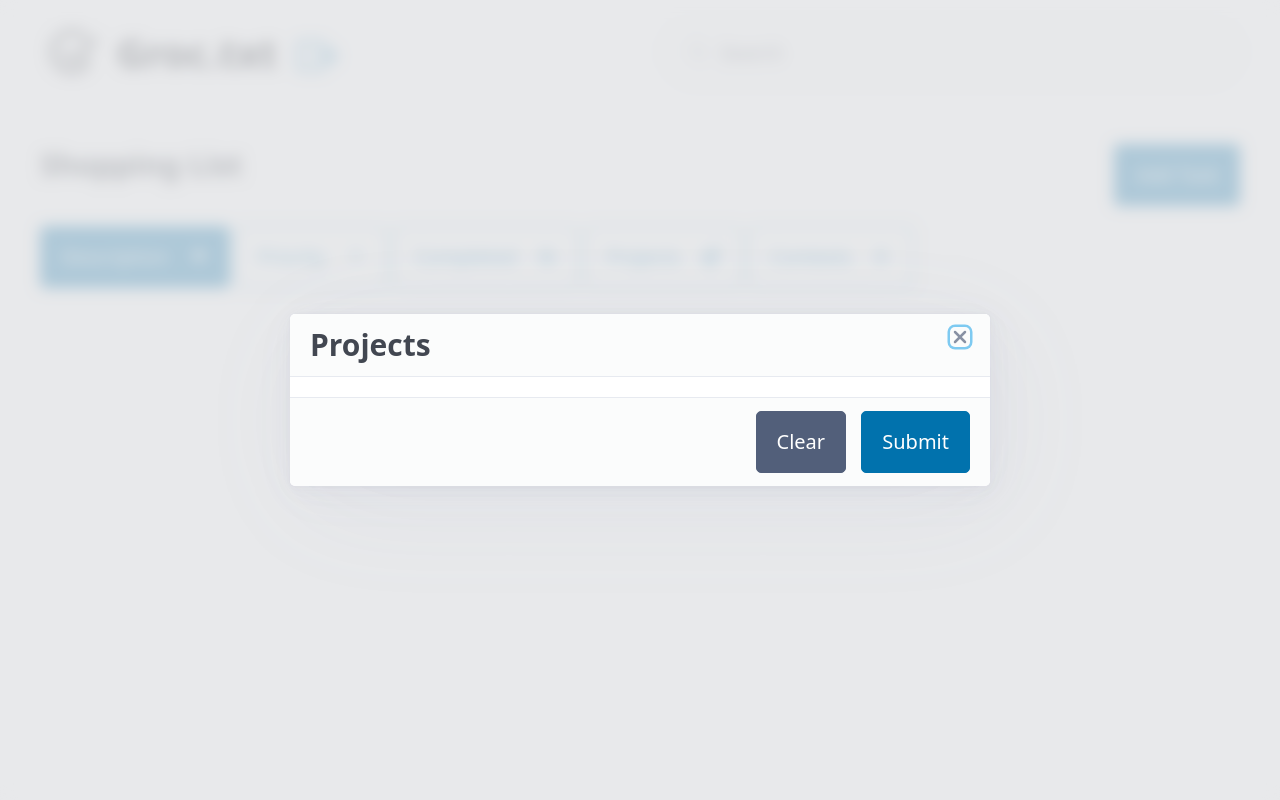
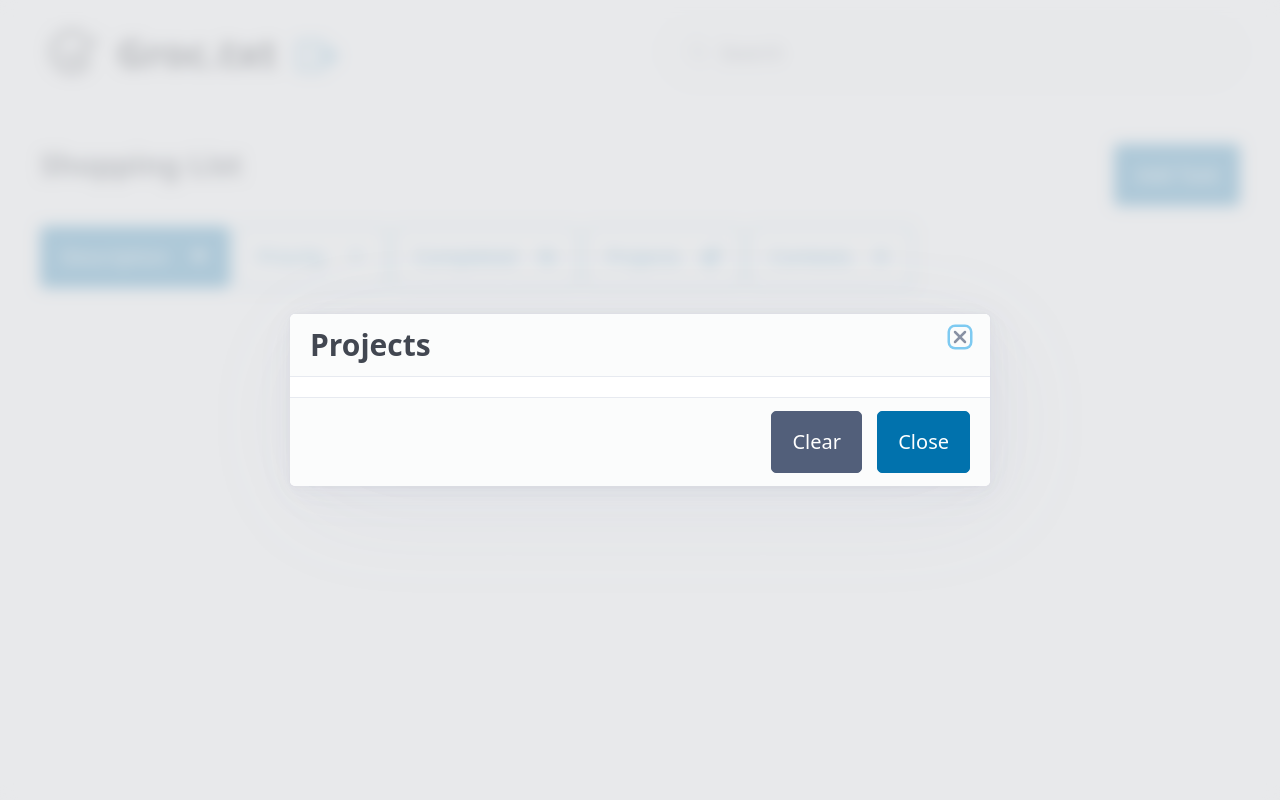
Before and after one commit to aleyoscar/godotxt, a Flask app: template templates/index.html in a window 1280 px wide, after a click on "Projects". Run offline with Flask 3, Linux system fonts and the light colour scheme; the template is opened without the code that fills it, so the values that code supplies are empty; parts of the project's set-up code (start-up, migrations or seed data) failed here and were passed over.

Commit message:
fix(web): Changed filter attribute modal button

```diff
--- a/templates/index.html
+++ b/templates/index.html
@@ -92,7 +92,7 @@
 		<ul></ul>
 		<footer>
 			<button class="secondary" data-target="projects-modal" data-attribute="projects" onclick="clearAttributeInputs(event); filterAttribute(event); toggleModal(event);">Clear</button>
-			<button data-target="projects-modal" onclick="filterAttribute(event); toggleModal(event);">Submit</button>
+			<button data-target="projects-modal" onclick="filterAttribute(event); toggleModal(event);">Close</button>
 		</footer>
 	</article>
 </dialog>
@@ -105,7 +105,7 @@
 		<ul></ul>
 		<footer>
 			<button class="secondary" data-target="contexts-modal" data-attribute="contexts" onclick="clearAttributeInputs(event); filterAttribute(event); toggleModal(event);">Clear</button>
-			<button data-target="contexts-modal" onclick="filterAttribute(event); toggleModal(event);">Submit</button>
+			<button data-target="contexts-modal" onclick="filterAttribute(event); toggleModal(event);">Close</button>
 		</footer>
 	</article>
 </dialog>
```
